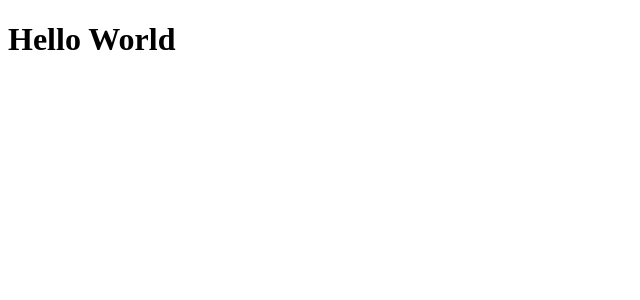
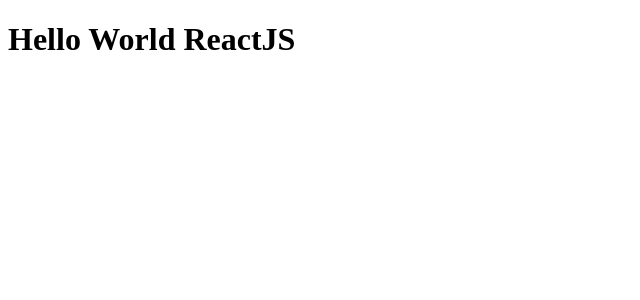
Before and after one commit to eliasmcastro/rocketseat-ignite-reactjs-github-explorer, a React app: page / in a window 1280 px wide. Shown: the top 300 px of the page, without its empty margins (0-640 px from the left). Built offline with nearby package versions, Linux system fonts and the light colour scheme.

Commit message:
Webpack Dev Server + Source Maps

```diff
--- a/package.json
+++ b/package.json
@@ -15,6 +15,7 @@
     "babel-loader": "^9.2.1",
     "html-webpack-plugin": "^5.6.3",
     "webpack": "^5.96.1",
-    "webpack-cli": "^5.1.4"
+    "webpack-cli": "^5.1.4",
+    "webpack-dev-server": "^5.1.0"
   }
 }
--- a/src/App.jsx
+++ b/src/App.jsx
@@ -1,3 +1,3 @@
 export function App() {
-  return <h1>Hello World</h1>;
+  return <h1>Hello World ReactJS</h1>;
 }
--- a/webpack.config.js
+++ b/webpack.config.js
@@ -3,6 +3,7 @@
 
 module.exports = {
   mode: 'development',
+  devtool: 'eval-source-map',
   entry: path.resolve(__dirname, 'src', 'index.jsx'),
   output: {
     path: path.resolve(__dirname, 'dist'),
@@ -10,6 +11,9 @@
   },
   resolve: {
     extensions: ['.js', '.jsx']
+  },
+  devServer: {
+    static: path.resolve(__dirname, 'public')
   },
   plugins: [
     new HtmlWebpackPlugin({
```
Also changed, not shown: 2 other files (tests, documents, lock files or other folders).
